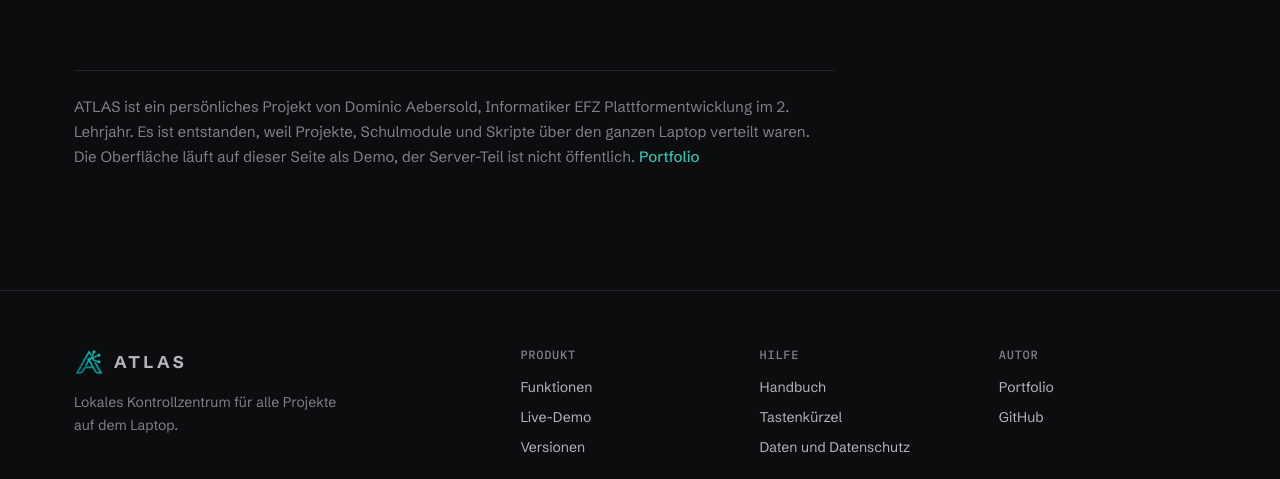
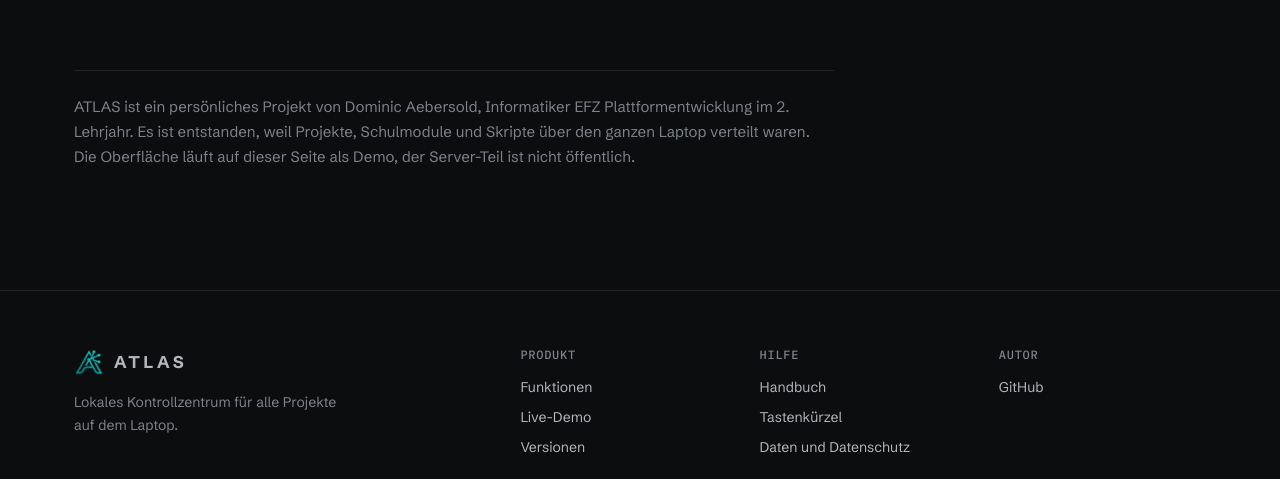
Before and after one commit to NotDom1n1c/atlas-site, a plain HTML site: page index.html in a window 1280 px wide. Shown: the part 3010-3489 px from the top of the page. Drawn offline with Linux system fonts and the light colour scheme.

Commit message:
Remove portfolio links
Co-Authored-By: Claude Opus 5.5 <noreply@anthropic.com>

```diff
--- a/index.html
+++ b/index.html
@@ -142,7 +142,7 @@
 
   <section class="colophon">
     <div class="wrap">
-      <p>ATLAS ist ein persönliches Projekt von Dominic Aebersold, Informatiker EFZ Plattformentwicklung im 2. Lehrjahr. Es ist entstanden, weil Projekte, Schulmodule und Skripte über den ganzen Laptop verteilt waren. Die Oberfläche läuft auf dieser Seite als Demo, der Server-Teil ist nicht öffentlich. <a class="more" href="https://notdom1n1c.github.io/" target="_blank" rel="noopener">Portfolio</a></p>
+      <p>ATLAS ist ein persönliches Projekt von Dominic Aebersold, Informatiker EFZ Plattformentwicklung im 2. Lehrjahr. Es ist entstanden, weil Projekte, Schulmodule und Skripte über den ganzen Laptop verteilt waren. Die Oberfläche läuft auf dieser Seite als Demo, der Server-Teil ist nicht öffentlich.</p>
     </div>
   </section>
 </main>
@@ -153,7 +153,7 @@
       <div><a class="logo" href="index.html"><img src="assets/logo.png" alt="">ATLAS</a><p class="muted" style="margin-top:14px;max-width:280px">Lokales Kontrollzentrum für alle Projekte auf dem Laptop.</p></div>
       <div><h4>Produkt</h4><ul><li><a href="funktionen.html">Funktionen</a></li><li><a href="demo.html">Live-Demo</a></li><li><a href="versionen.html">Versionen</a></li></ul></div>
       <div><h4>Hilfe</h4><ul><li><a href="handbuch.html">Handbuch</a></li><li><a href="handbuch.html#tastenkuerzel">Tastenkürzel</a></li><li><a href="handbuch.html#daten">Daten und Datenschutz</a></li></ul></div>
-      <div><h4>Autor</h4><ul><li><a href="https://notdom1n1c.github.io/" target="_blank" rel="noopener">Portfolio</a></li><li><a href="https://github.com/NotDom1n1c" target="_blank" rel="noopener">GitHub</a></li></ul></div>
+      <div><h4>Autor</h4><ul><li><a href="https://github.com/NotDom1n1c" target="_blank" rel="noopener">GitHub</a></li></ul></div>
     </div>
     <p class="small">© 2026 Dominic Aebersold. Programm-Symbole gehören ihren Herstellern. Die Demo zeigt erfundene Beispieldaten.</p>
   </div>
```
Also changed, not shown: funktionen.html (+1 -1 lines), handbuch.html (+1 -1 lines), versionen.html (+1 -1 lines).
